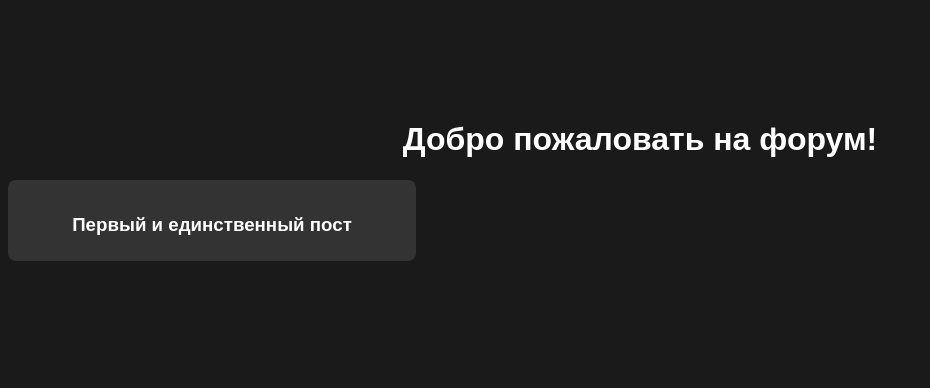
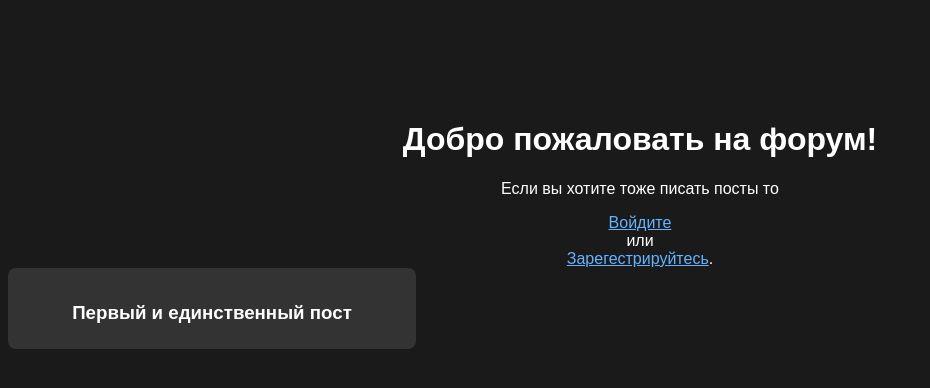
Before and after one commit to xYarvinx/Web_Forum_Flask, a Flask app: page /forum in a window 1280 px wide. Shown: the part 66-454 px from the top of the page, without its empty margins (0-930 px from the left). Run offline with Flask 3, Linux system fonts and the light colour scheme.

Commit message:
add instruction on forum.html

```diff
--- a/templates/forum.html
+++ b/templates/forum.html
@@ -5,6 +5,14 @@
 
 {% block content %}
     <h1>Добро пожаловать на форум!</h1>
+    {% if not current_user.is_authenticated %}
+            <div class="">
+                <p>Если вы хотите тоже писать посты то</p>
+                <a href="{{ url_for('auth.login') }}">Войдите</a>
+                <div>или</div>
+                <a href="{{ url_for('auth.register') }}">Зарегестрируйтесь</a>.
+            </div>
+    {% endif %}
 
     <div class="forum-posts">
         {% for forum in forums %}
```
Also changed, not shown: forum.db.
